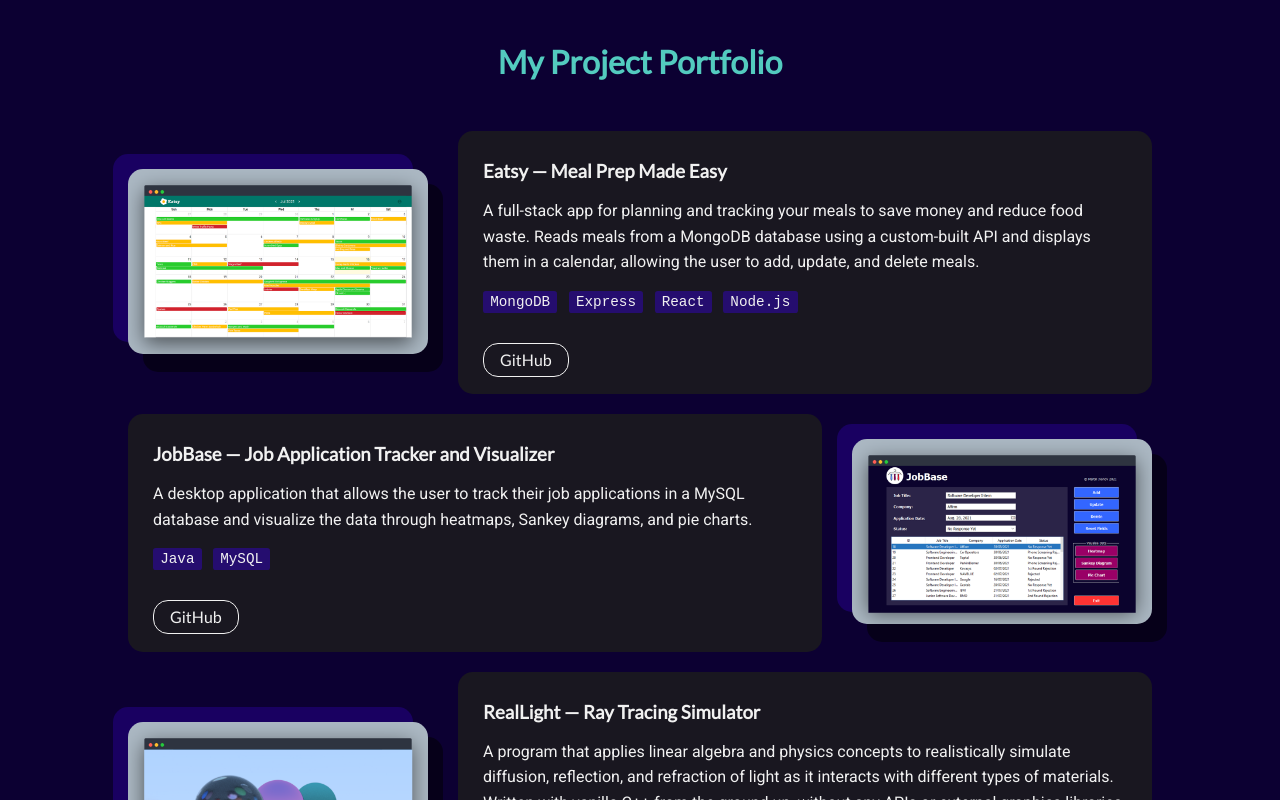
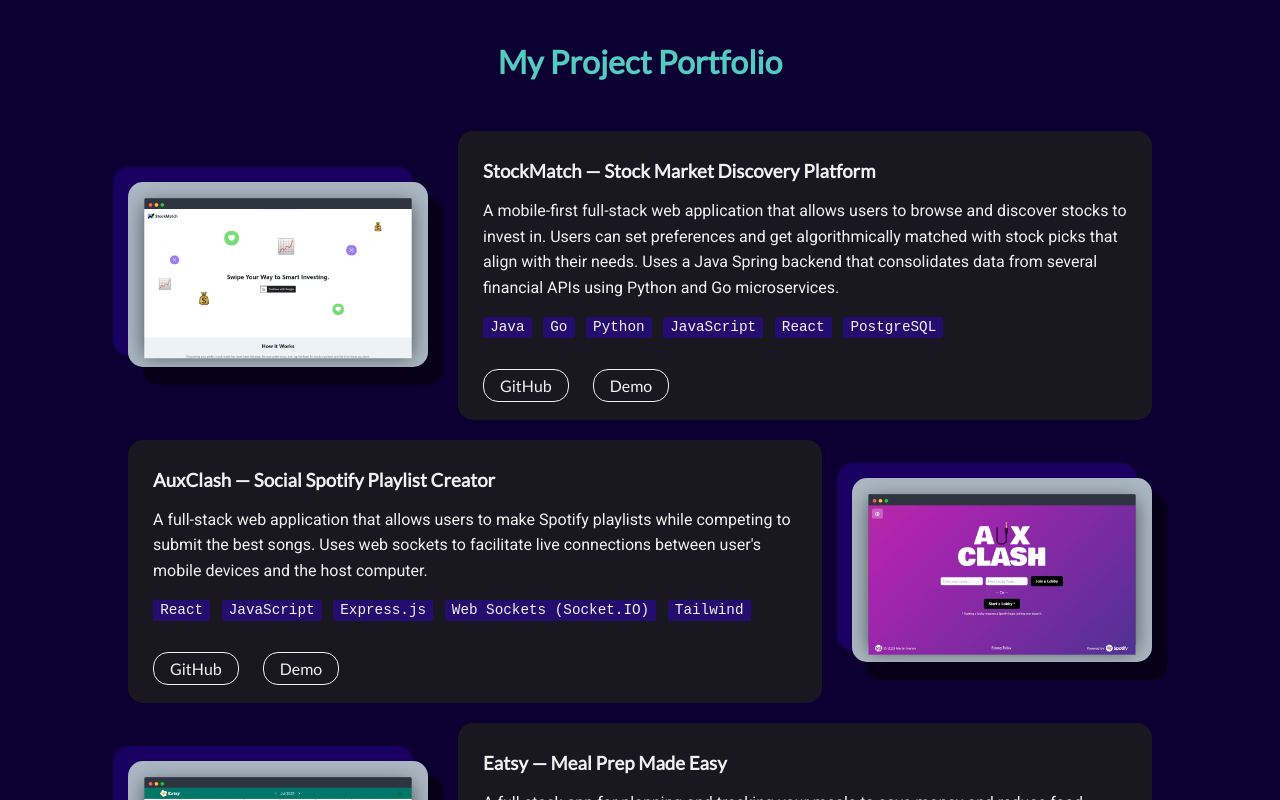
Before and after one commit to martinivnv/personal-site, a React (Create React App) app: page / in a window 1280 px wide. Shown: the part 2760-3560 px from the top of the page. Built offline with nearby package versions, Linux system fonts and the light colour scheme.

Commit message:
Added AuxClash and StockMatch to projects section

```diff
--- a/src/Projects.js
+++ b/src/Projects.js
@@ -9,9 +9,33 @@
 import imgJobbase from "./resources/screenshots/jobbase.png";
 import imgRayTracer from "./resources/screenshots/ray-tracer.png";
 import imgSpace from "./resources/screenshots/spacestagram.png";
+import imgStock from "./resources/screenshots/stock-match.png";
+import imgAux from "./resources/screenshots/aux-clash.png";
 
 const Projects = () => {
 	const projects = [
+		{
+			name: "StockMatch — Stock Market Discovery Platform",
+			desc: "A mobile-first full-stack web application that allows users to browse and discover stocks to invest in. Users can set preferences and get algorithmically matched with stock picks that align with their needs. Uses a Java Spring backend that consolidates data from several financial APIs using Python and Go microservices.",
+			stack: ["Java", "Go", "Python", "JavaScript", "React", "PostgreSQL"],
+			github: "https://github.com/Aryanpatel335/StockMatch",
+			demo: "https://stockmatch.netlify.app/",
+			image: imgStock,
+		},
+		{
+			name: "AuxClash — Social Spotify Playlist Creator",
+			desc: "A full-stack web application that allows users to make Spotify playlists while competing to submit the best songs. Uses web sockets to facilitate live connections between user's mobile devices and the host computer.",
+			stack: [
+				"React",
+				"JavaScript",
+				"Express.js",
+				"Web Sockets (Socket.IO)",
+				"Tailwind",
+			],
+			github: "https://github.com/martinivnv/meal-prep-app",
+			demo: "https://auxclash.netlify.app/",
+			image: imgAux,
+		},
 		{
 			name: "Eatsy — Meal Prep Made Easy",
 			desc: "A full-stack app for planning and tracking your meals to save money and reduce food waste. Reads meals from a MongoDB database using a custom-built API and displays them in a calendar, allowing the user to add, update, and delete meals.",
```
Also changed, not shown: src/resources/screenshots/aux-clash.png (added), src/resources/screenshots/stock-match.png (added).
